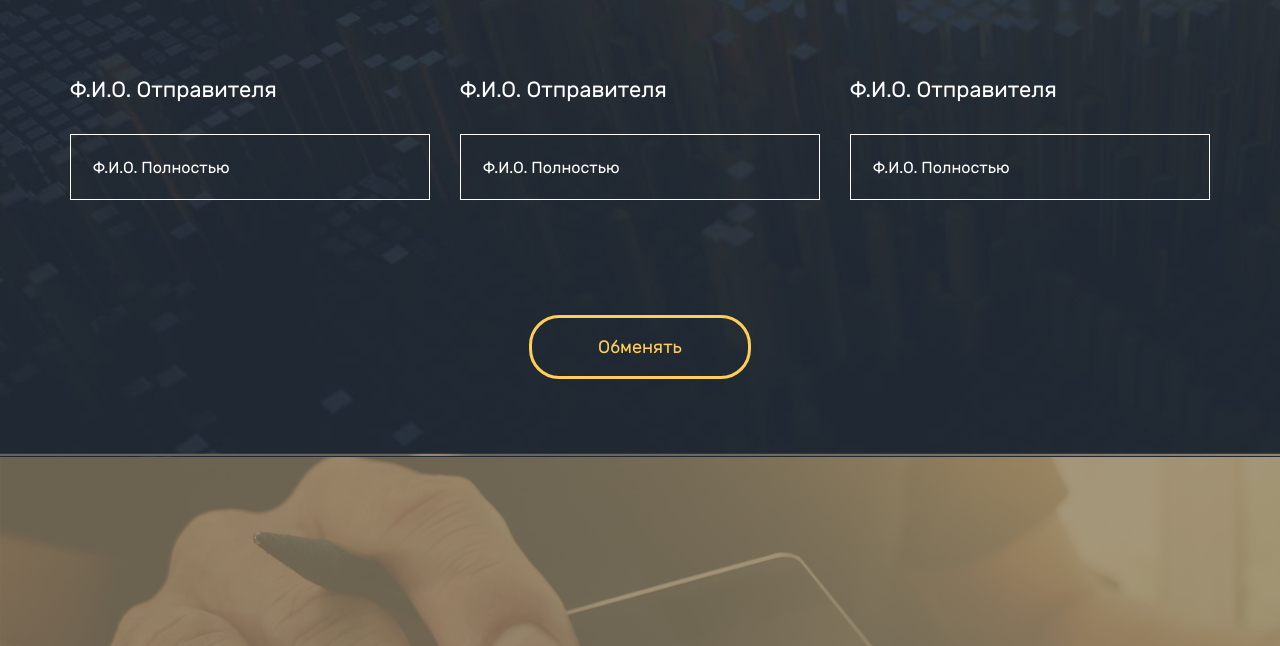
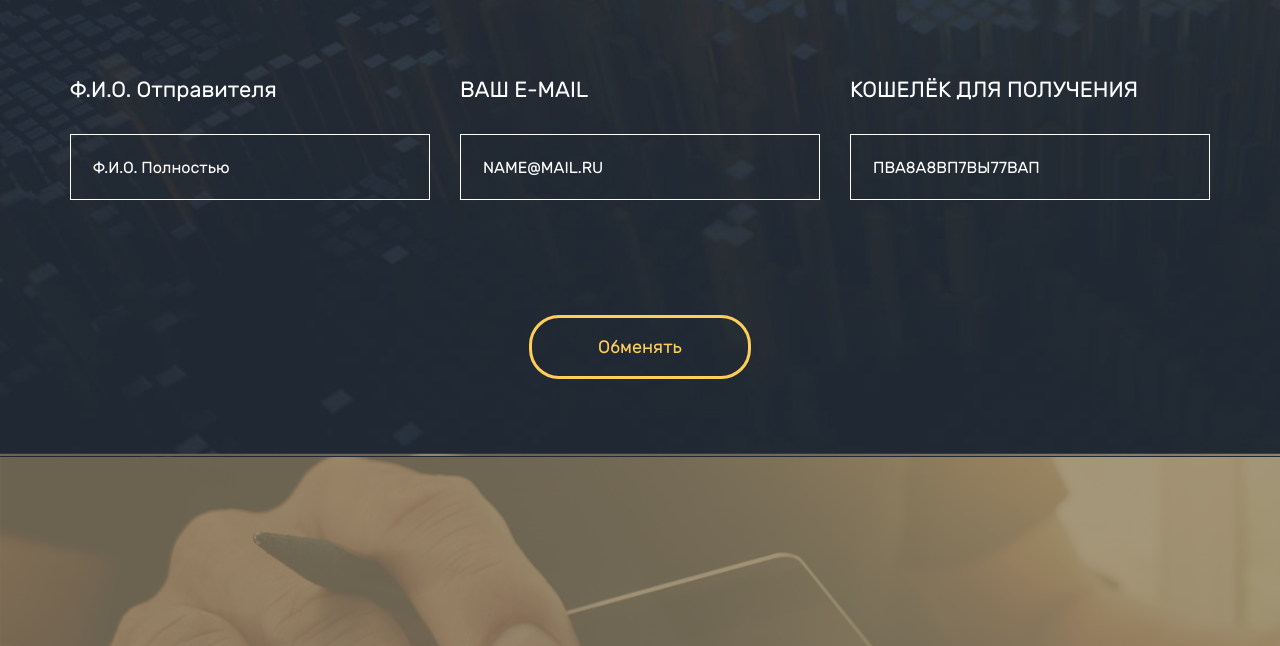
Before and after one commit to Areshetilo/BTC, a plain HTML site: page index.html in a window 1280 px wide. Shown: the part 1804-2450 px from the top of the page. Drawn offline with Linux system fonts and the light colour scheme.

Commit message:
second commit

```diff
--- a/index.html
+++ b/index.html
@@ -87,14 +87,14 @@
                   </div>
                   <div class="exchange-wrapp2">
                     <label class="exch"
-                     >Ф.И.О. Отправителя
-                      <input type="text" name="name" placeholder="Ф.И.О. Полностью" />
+                     >ВАШ E-MAIL
+                      <input type="text" name="name" placeholder="NAME@MAIL.RU" />
                     </label>
                   </div>
                   <div class="exchange-wrapp2">
                     <label class="exch"
-                     >Ф.И.О. Отправителя
-                     <input type="text" name="name" placeholder="Ф.И.О. Полностью" />
+                     >КОШЕЛЁК ДЛЯ ПОЛУЧЕНИЯ
+                     <input type="text" name="name" placeholder="ПВА8А8ВП7ВЫ77ВАП" />
                     </label>
                   </div>
                   </div>
```
